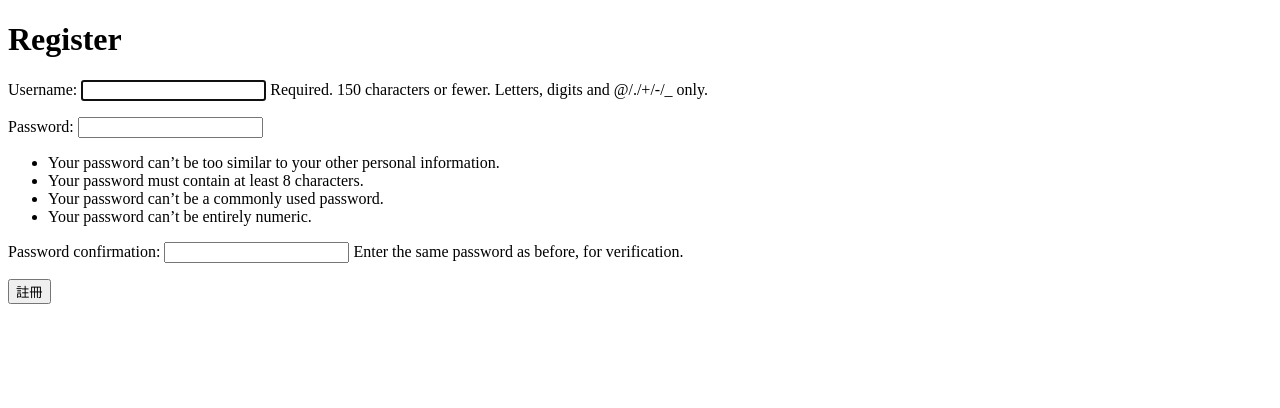
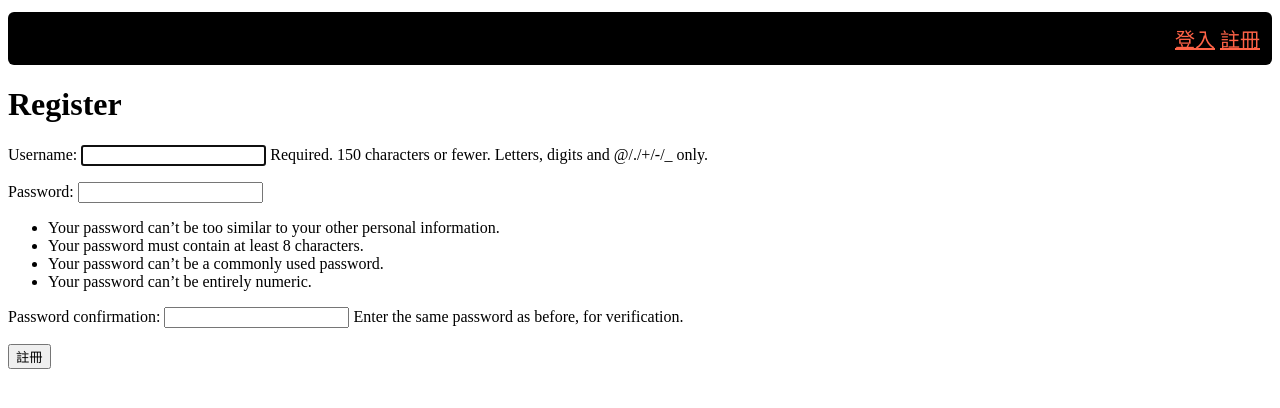
Before and after one commit to 17app001/django-tolist-app, a Django app: page /register/ in a window 1280 px wide. Shown: the top 408 px of the page. Run offline with Django 4.2, Linux system fonts and the light colour scheme.

Commit message:
完成base.html

```diff
--- /dev/null
+++ b/templates/base.html
@@ -0,0 +1,40 @@
+<!DOCTYPE html>
+<html lang="zh-Hant">
+  <head>
+    <meta charset="UTF-8" />
+    <meta http-equiv="X-UA-Compatible" content="IE=edge" />
+    <meta name="viewport" content="width=device-width, initial-scale=1.0" />
+    <title>TodoList WebApp</title>
+    <style>
+      #navbar {
+        background-color: black;
+        color: white;
+        padding: 12px;
+        font-size: 20px;
+        border-radius: 6px;
+        text-align: right;
+      }
+      #navbar a {
+        color: tomato;
+      }
+      #container {
+        width: 100%;
+        margin: 12px auto;
+      }
+    </style>
+  </head>
+  <body>
+    <div id="container">
+      <div id="navbar">
+        {% if user.is_authenticated %} Login:{{user.username}}
+
+        <a href="{% url 'logout' %}">登出</a>
+        {% else %}
+        <a href="{% url 'login' %}">登入</a>
+        <a href="{% url 'register' %}">註冊</a>
+        {% endif %}
+      </div>
+      {% block content %} {% endblock %}
+    </div>
+  </body>
+</html>
--- a/todolist/settings.py
+++ b/todolist/settings.py
@@ -55,7 +55,7 @@ ROOT_URLCONF = 'todolist.urls'
 TEMPLATES = [
     {
         'BACKEND': 'django.template.backends.django.DjangoTemplates',
-        'DIRS': [],
+        'DIRS': ['templates'],
         'APP_DIRS': True,
         'OPTIONS': {
             'context_processors': [
--- a/user/templates/user/register.html
+++ b/user/templates/user/register.html
@@ -1,22 +1,8 @@
-<!DOCTYPE html>
-<html lang="en">
-  <head>
-    <meta charset="UTF-8" />
-    <meta http-equiv="X-UA-Compatible" content="IE=edge" />
-    <meta name="viewport" content="width=device-width, initial-scale=1.0" />
-    <title>Document</title>
-    <style>
-      #message {
-        color: red;
-      }
-    </style>
-  </head>
-  <body>
+{% extends 'base.html' %} {% block content %}
 <h1>Register</h1>
 <form action="" method="POST">
   {% csrf_token %} {{form.as_p}}
   <button type="submit">註冊</button>
 </form>
 <p id="message">{{message}}</p>
-  </body>
-</html>
+{% endblock %}
```
Also changed, not shown: user/templates/user/login.html (+3 -11 lines), user/templates/user/profile.html (+3 -18 lines). Lines whose indentation alone changed are shown as unchanged.
